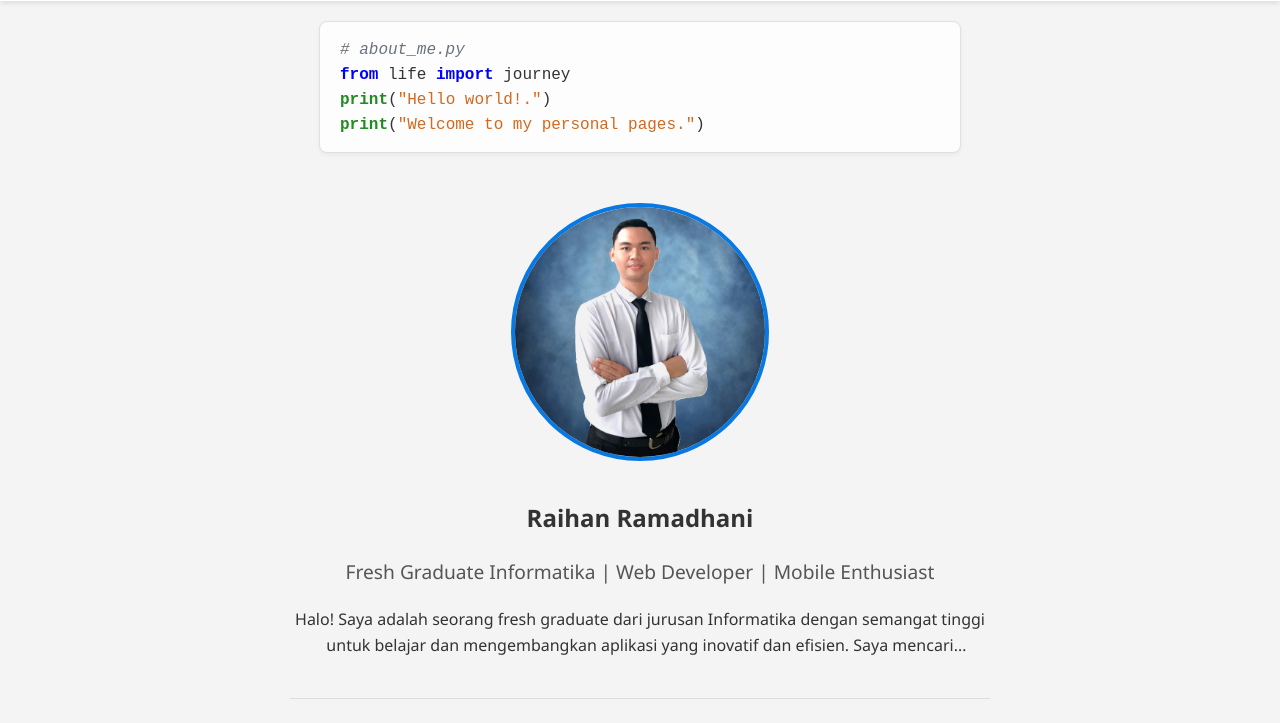
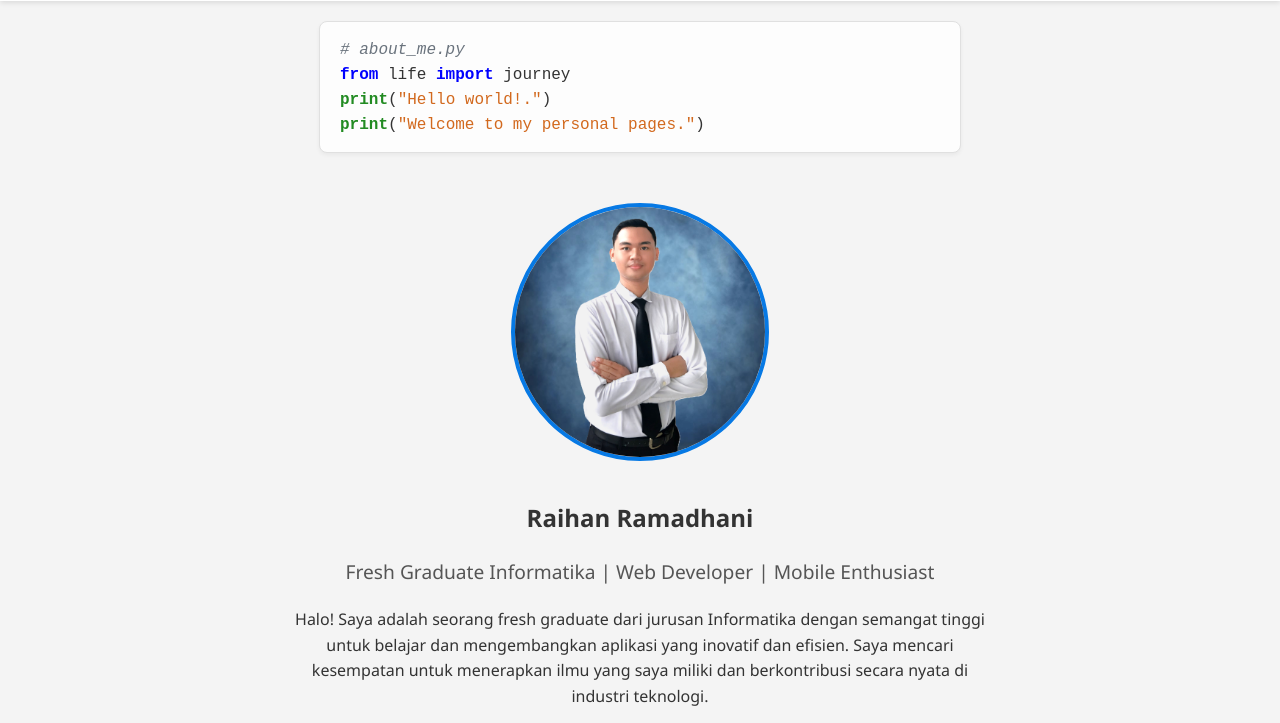
Before and after one commit to raihaannr/raihaannr.github.io, a plain HTML site: page index.html in a window 1280 px wide. Shown: the part 77-800 px from the top of the page. Drawn offline with Linux system fonts and the light colour scheme.

Commit message:
desc bio

```diff
--- a/index.html
+++ b/index.html
@@ -36,7 +36,7 @@
             <img src="images\pp1.JPG" alt="Foto Profil Anda" class="profile-picture">
             <h1>Raihan Ramadhani</h1>
             <p class="tagline">Fresh Graduate Informatika | Web Developer | Mobile Enthusiast</p>
-            <p class="description">
+            <p>
                 Halo! Saya adalah seorang fresh graduate dari jurusan Informatika dengan semangat tinggi untuk belajar dan mengembangkan aplikasi yang inovatif dan efisien. Saya mencari kesempatan untuk menerapkan ilmu yang saya miliki dan berkontribusi secara nyata di industri teknologi.
             </p>
         </section>
```
